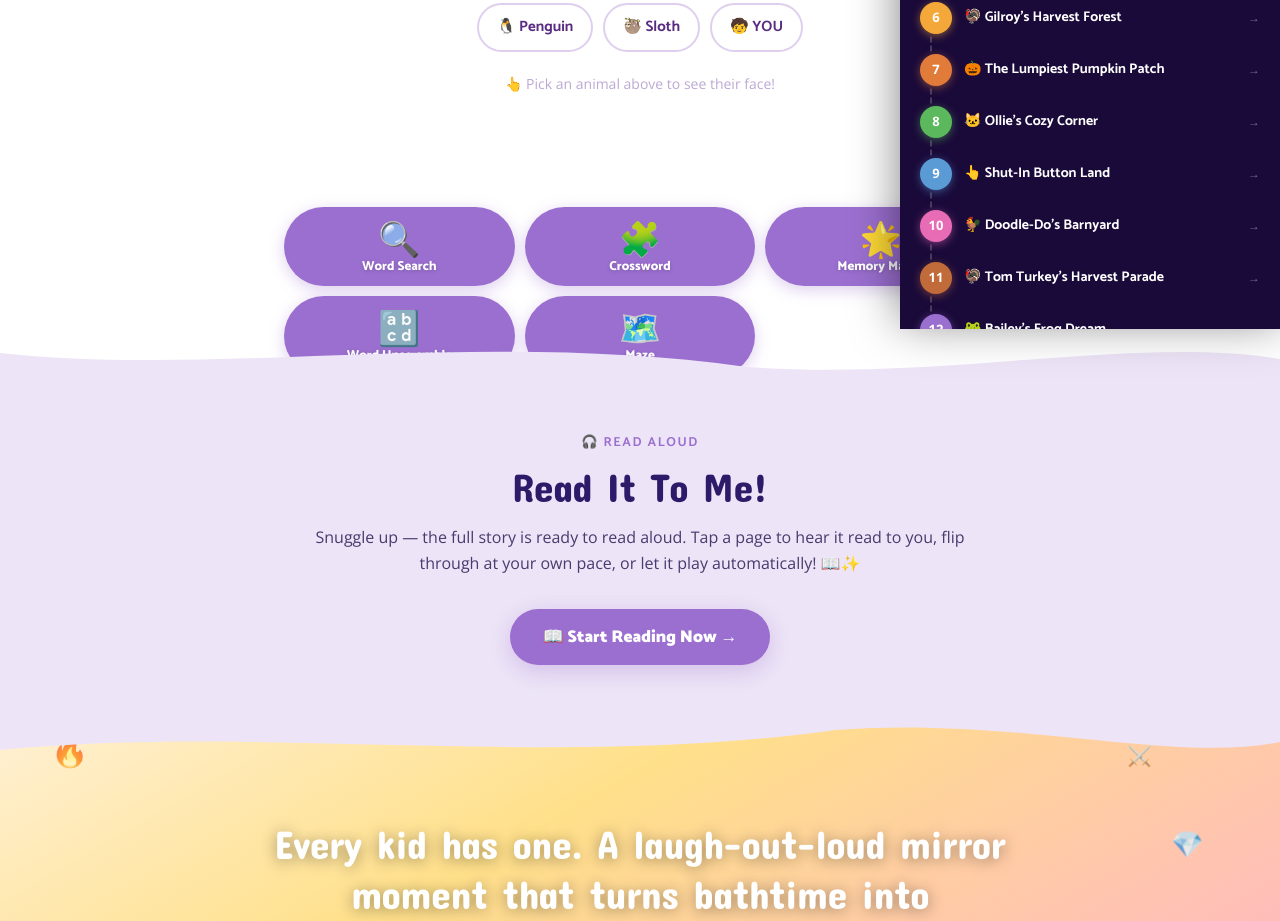
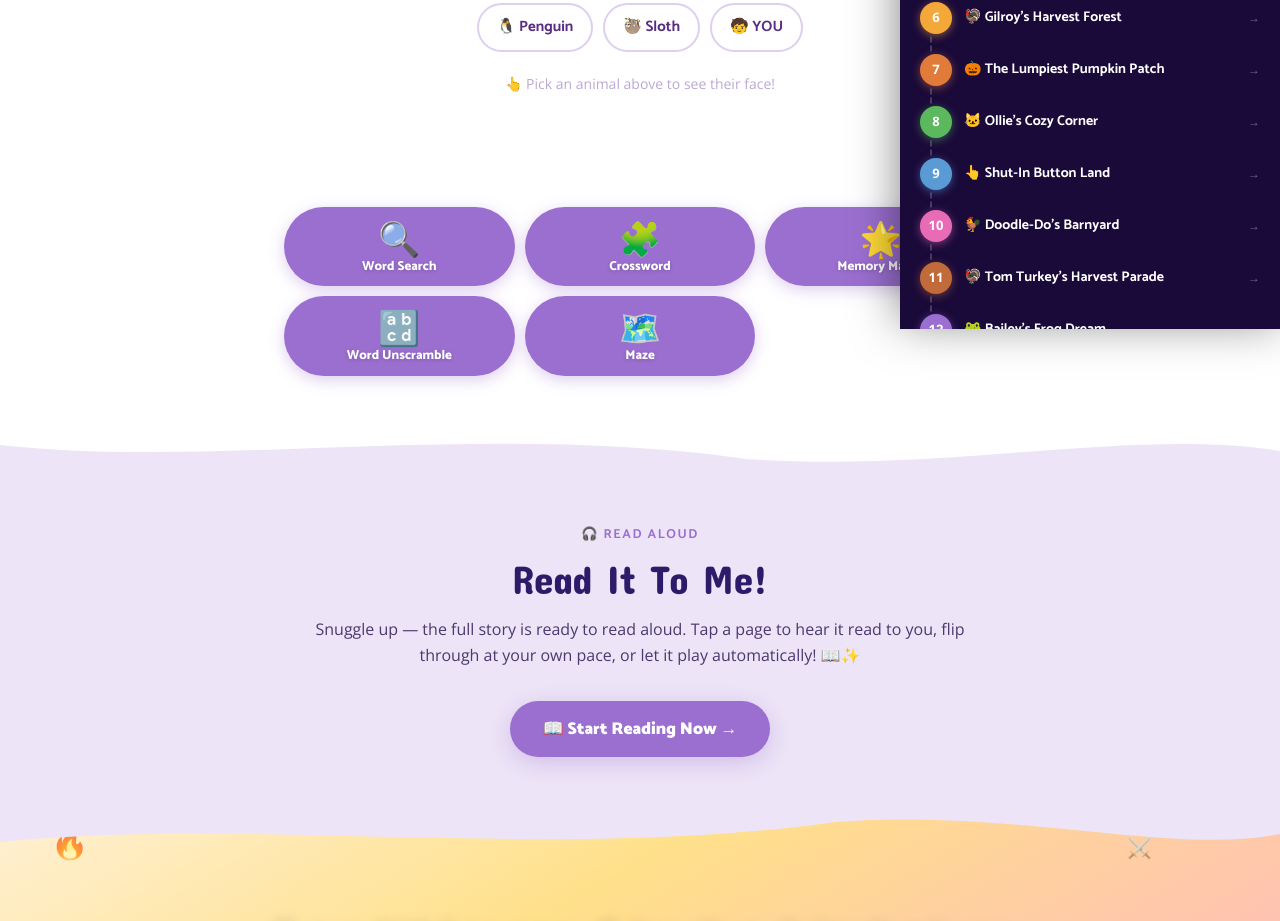
Before and after one commit to zpphillips-star/familyfables, a Next.js app: page /books/whats-your-poo-poo-face in a window 1280 px wide. Shown: the part 1151-2072 px from the top of the page. Built offline with nearby package versions, Linux system fonts and the light colour scheme.

Commit message:
BookGames: 100px bottom padding so games don't get covered by section wave

```diff
--- a/components/BookGames.tsx
+++ b/components/BookGames.tsx
@@ -53,7 +53,7 @@ export default function BookGames({ slug, accentColor }: Props) {
   return (
     <>
       {/* Game cards — no header, just a fun themed grid */}
-      <div style={{ maxWidth: 760, margin: "0 auto", padding: "40px 24px 8px" }}>
+      <div style={{ maxWidth: 760, margin: "0 auto", padding: "40px 24px 100px" }}>
         <div
           className="book-games-grid"
           style={{
```
